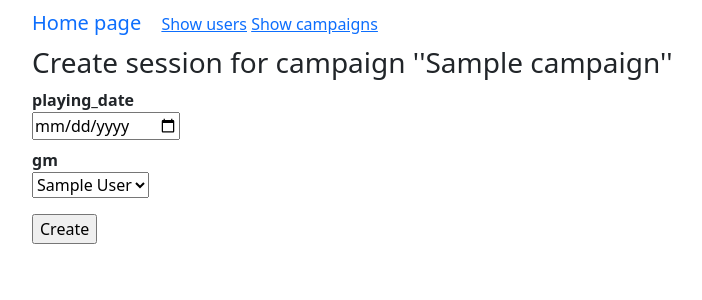
After one commit to m45ked/YourNal, a Flask app: page /sessions/create/1 in a window 1280 px wide. The commit adds this page. Shown: the top 300 px of the page, without its empty margins (50-752 px from the left). Run offline with Flask 2, Linux system fonts and the light colour scheme; tables that the repository leaves empty hold one stand-in row (values such as "Sample post"); some libraries are stand-ins or nearby versions.

Commit message:
Added creation of Sessions (in sessions.py)

```diff
--- a/app.py
+++ b/app.py
@@ -1,15 +1,17 @@
 from flask_wtf import CSRFProtect
 from configparser import ConfigParser
-from flask import send_from_directory
+from flask import send_from_directory, render_template
 
-from flask_app.routes.users import *
-from flask_app.routes.campaigns import *
+from flask_app import app
+from flask_app.db import db
+from flask_app.ent import CampaignBO
+from flask_app.routes.users import show_users, create_user, update_user, update_user_action, delete_user
+from flask_app.routes.campaigns import update_campaign, show_campaigns, update_campaign_action, create_campaign, \
+    delete_campaign
+from flask_app.routes.sessions import show_sessions, create_session
 
 
 csrf = CSRFProtect()
-
-app.config['SQLALCHEMY_DATABASE_URI'] = "sqlite:///e:/database.db3"
-app.config['SECRET_KEY'] = 'very simple secret key'
 
 
 @app.route('/')
@@ -17,12 +19,6 @@ app.config['SECRET_KEY'] = 'very simple secret key'
 def index():
     db.create_all()
     return render_template('index.html')
-
-
-@app.route('/sessions/<campaign_id>')
-def show_sessions(campaign_id):
-    sessions = CampaignBO.query.filter_by(id=campaign_id).all()
-    return "sessions"
 
 
 @app.route('/favicon.ico')
@@ -51,4 +47,5 @@ if __name__ == '__main__':
         if db_path:
             app.config['SQLALCHEMY_DATABASE_URI'] = f"sqlite:///{db_path}"
 
+    db.init_app(app=app)
     app.run(debug=debug)
--- a/flask_app/__init__.py
+++ b/flask_app/__init__.py
@@ -1,5 +1,4 @@
 from flask import Flask
-from flask_sqlalchemy import SQLAlchemy
 
 app = Flask('YourNal')
-db = SQLAlchemy(app)
+app.config['SECRET_KEY'] = 'very simple secret key'
--- /dev/null
+++ b/flask_app/db.py
@@ -0,0 +1,3 @@
+from flask_sqlalchemy import SQLAlchemy
+
+db = SQLAlchemy()
--- a/flask_app/forms.py
+++ b/flask_app/forms.py
@@ -1,6 +1,6 @@
 from flask_wtf import FlaskForm
-from wtforms import StringField, PasswordField, TextAreaField, HiddenField
-from wtforms.validators import DataRequired, EqualTo, Length
+from wtforms import StringField, PasswordField, TextAreaField, HiddenField, DateField, SelectField
+from wtforms.validators import DataRequired, EqualTo, Length, InputRequired
 
 
 class UserCreationForm(FlaskForm):
@@ -22,3 +22,9 @@ class CampaignCreationForm(FlaskForm):
 
 class CampaignEditionForm(CampaignCreationForm):
     id = HiddenField(label='id')
+
+
+class SessionCreationForm(FlaskForm):
+    playing_date = DateField(label='playing_date', validators=[DataRequired()])
+    gm = SelectField(label='gm', validators=[InputRequired()])
+    campaign_id = HiddenField(label='campaign_id')
--- a/flask_app/routes/campaigns.py
+++ b/flask_app/routes/campaigns.py
@@ -1,6 +1,7 @@
 from flask import render_template, request, redirect, url_for
 
-from flask_app import db, app
+from flask_app import app
+from flask_app.db import db
 from flask_app.ent import CampaignBO
 from flask_app.forms import CampaignCreationForm, CampaignEditionForm
 
--- /dev/null
+++ b/flask_app/routes/sessions.py
@@ -0,0 +1,32 @@
+from flask import render_template, request, redirect, url_for
+
+from flask_app import app
+from flask_app.db import db
+from flask_app.ent import CampaignBO, UserBO, SessionBO
+from flask_app.forms import SessionCreationForm
+
+
+@app.route('/sessions/<campaign_id>')
+def show_sessions(campaign_id):
+    campaign = CampaignBO.query.filter_by(id=campaign_id).first()
+    data = [{"session": session, "no": i+1} for i, session in enumerate(campaign.sessions)]
+    return render_template('sessions/sessions.html', data=data, campaign=campaign)
+
+
+@app.route('/sessions/create/<campaign_id>', methods=['POST', 'GET'])
+def create_session(campaign_id):
+    form = SessionCreationForm()
+    form.gm.choices = [(i.id, i.name) for i in UserBO.query.all()]
+    if request.method == 'POST':
+        if form.validate_on_submit():
+            session = SessionBO(campaign_id=campaign_id, gm_id=form.gm.data,
+                                playing_date=form.playing_date.data)
+            db.session.add(session)
+            db.session.commit()
+
+        return redirect(url_for('show_sessions', campaign_id=campaign_id))
+
+    campaign = CampaignBO.query.filter_by(id=campaign_id).first()
+    print(form.gm.choices)
+    form.campaign_id = campaign_id
+    return render_template('sessions/create.html', campaign=campaign, form=form)
--- a/flask_app/routes/users.py
+++ b/flask_app/routes/users.py
@@ -1,6 +1,7 @@
 from flask import render_template, url_for, request, redirect
 
-from flask_app import app, db
+from flask_app import app
+from flask_app.db import db
 from flask_app.ent import UserBO
 from flask_app.forms import UserEditionForm, UserCreationForm
 
--- a/templates/campaigns/create.html
+++ b/templates/campaigns/create.html
@@ -1,5 +1,5 @@
-{% extends 'base.html' %}
-{% from "_formhelpers.html" import render_field %}
+{% extends 'utils/base.html' %}
+{% from "utils/_formhelpers.html" import render_field %}
 {% block container %}
 <div>
     <form method="POST" action="{{ url_for('create_campaign') }}">
--- /dev/null
+++ b/templates/sessions/create.html
@@ -0,0 +1,16 @@
+{% extends "utils/base.html" %}
+{% from "utils/_formhelpers.html" import render_field %}
+
+{% block container %}
+<h3>Create session for campaign ''{{ campaign.name }}''</h3>
+<div>
+    <form method="POST" action="{{ url_for('create_session', campaign_id=campaign.id) }}">
+        <dl>
+            {{ form.hidden_tag() }}
+            {{ render_field(form.playing_date) }}
+            {{ render_field(form.gm) }}
+        </dl>
+        <p><input type=submit value="Create"></p>
+    </form>
+</div>
+{% endblock %}
```
Also changed, not shown: flask_app/ent.py (+5 -2 lines), templates/sessions/sessions.html (added, +27 -0 lines).
